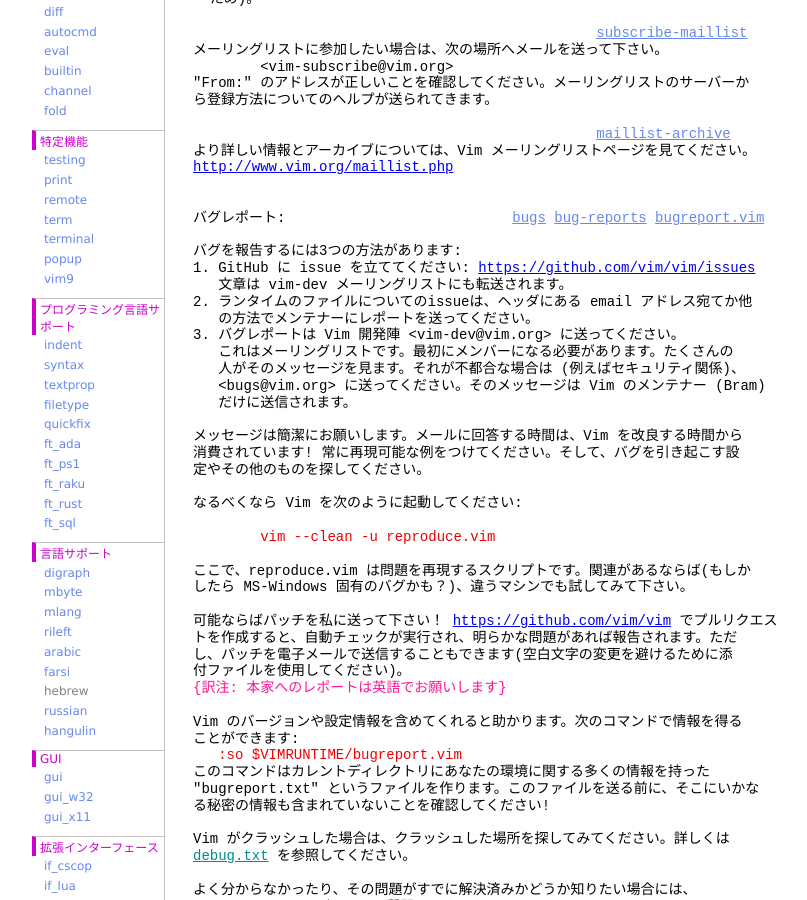
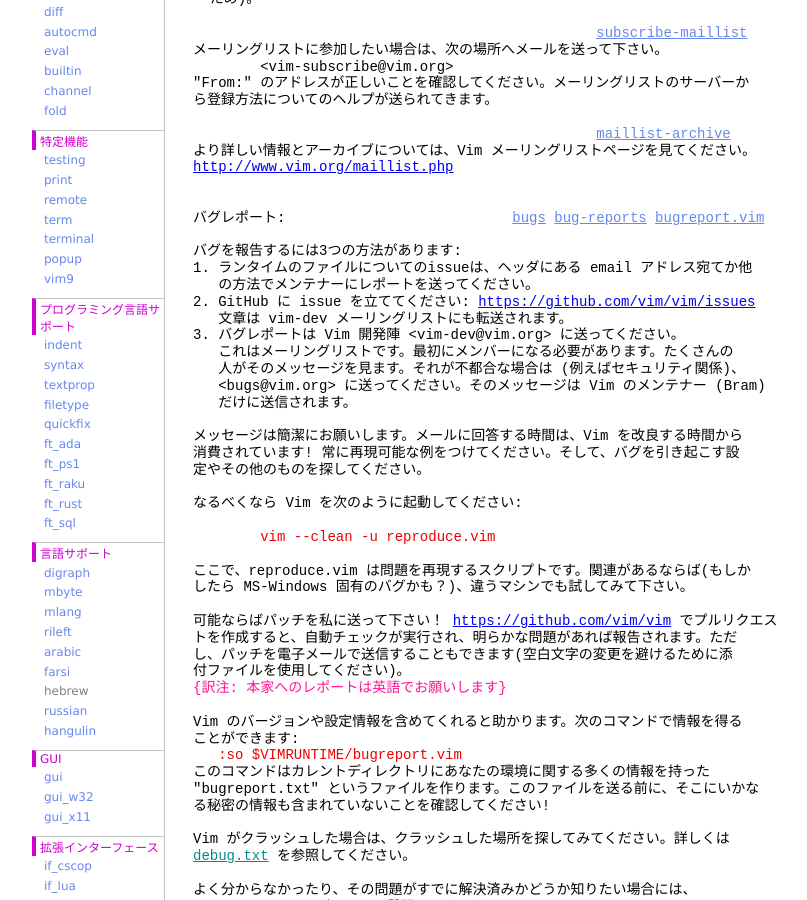
Before and after one commit to vim-jp/vimdoc-ja, a Jekyll site: the page built from intro.html, in a window 1280 px wide and 900 px high, scrolled down 2005 px. Shown: the whole window, without its empty margins (208-1015 px from the left). Built offline with Jekyll 4.4.1, drawn with Linux system fonts in a browser that asks for light colours; nearby versions of some CDN libraries; comment, search, counter and statistics services are not loaded; some of the changed text lies outside the part shown.

Commit message:
Generated by GitHub workflow 3386571318
https://github.com/vim-jp/vimdoc-ja-working/actions/runs/3386571318

```diff
--- a/intro.html
+++ b/intro.html
@@ -3,7 +3,7 @@ layout: vimdoc
 helpname: 'intro'
 ---
 <div id='vimCodeElement'>
-<a class="Constant" href="intro.html" name="intro.txt">intro.txt</a>&nbsp;&nbsp;&nbsp;&nbsp; For&nbsp;<span class="Identifier">Vim バージョン 9.0.</span>&nbsp;&nbsp;Last change: 2022 Apr 03<br>
+<a class="Constant" href="intro.html" name="intro.txt">intro.txt</a>&nbsp;&nbsp;&nbsp;&nbsp; For&nbsp;<span class="Identifier">Vim バージョン 9.0.</span>&nbsp;&nbsp;Last change: 2022 Oct 12<br>
 <br>
 <br>
 &nbsp;&nbsp;&nbsp;&nbsp;&nbsp;&nbsp;&nbsp;&nbsp;&nbsp;&nbsp;&nbsp;&nbsp;&nbsp;&nbsp;&nbsp;&nbsp;&nbsp;&nbsp;<span class="Identifier">VIMリファレンスマニュアル&nbsp;&nbsp;&nbsp;&nbsp;by Bram Moolenaar</span><br>
@@ -125,10 +125,10 @@ Vim のメーリングリストがいくつかあります:<br>
 バグレポート:&nbsp;&nbsp;&nbsp;&nbsp;&nbsp;&nbsp;&nbsp;&nbsp;&nbsp;&nbsp;&nbsp;&nbsp;&nbsp;&nbsp;&nbsp;&nbsp;&nbsp;&nbsp;&nbsp;&nbsp;&nbsp;&nbsp;&nbsp;&nbsp;&nbsp;&nbsp;&nbsp;<a class="Constant" href="intro.html#bugs" name="bugs">bugs</a>&nbsp;<a class="Constant" href="intro.html#bug-reports" name="bug-reports">bug-reports</a>&nbsp;<a class="Constant" href="intro.html#bugreport.vim" name="bugreport.vim">bugreport.vim</a><br>
 <br>
 バグを報告するには3つの方法があります:<br>
-1. GitHub に issue を立ててください:&nbsp;<span class="Constant"><a href="https://github.com/vim/vim/issues">https://github.com/vim/vim/issues</a></span><br>
+1. ランタイムのファイルについてのissueは、ヘッダにある email アドレス宛てか他<br>
+&nbsp;&nbsp; の方法でメンテナーにレポートを送ってください。<br>
+2. GitHub に issue を立ててください:&nbsp;<span class="Constant"><a href="https://github.com/vim/vim/issues">https://github.com/vim/vim/issues</a></span><br>
 &nbsp;&nbsp; 文章は vim-dev メーリングリストにも転送されます。<br>
-2. ランタイムのファイルについてのissueは、ヘッダにある email アドレス宛てか他<br>
-&nbsp;&nbsp; の方法でメンテナーにレポートを送ってください。<br>
 3. バグレポートは Vim 開発陣 &lt;vim-dev@vim.org&gt; に送ってください。<br>
 &nbsp;&nbsp; これはメーリングリストです。最初にメンバーになる必要があります。たくさんの<br>
 &nbsp;&nbsp; 人がそのメッセージを見ます。それが不都合な場合は (例えばセキュリティ関係)、<br>
@@ -527,6 +527,9 @@ Neovim&nbsp;&nbsp;Vimのクローン。2014年にVimのソースをフォーク
 ま使うことができます。あるいは、'&lt;' と '&gt;' も含めて、そのまま入力してください。<br>
 これは &quot;:set&quot; や &quot;:autocmd&quot; などの他のコマンドでは機能しません！<br>
 <br>
+この表記は、ダブルクォートで囲んだ文字列の先頭に &quot;\&lt;&quot; を付けて使用することがで<br>
+きます。例えば &quot;\<span class="Special">&lt;C-Space&gt;</span>&quot;。この結果、特殊なキーコードが生成されます。これを<br>
+読みやすいテキストに戻す変換には、<span class="Comment">keytrans()</span>&nbsp;を使用します。<br>
 <span class="PreProc">==============================================================================</span><br>
 5. モードの紹介&nbsp;&nbsp;&nbsp;&nbsp;&nbsp;&nbsp;&nbsp;&nbsp;&nbsp;&nbsp;&nbsp;&nbsp;&nbsp;&nbsp;&nbsp;&nbsp;&nbsp;&nbsp;&nbsp;&nbsp;&nbsp;&nbsp;&nbsp;&nbsp;&nbsp;&nbsp;&nbsp;&nbsp;&nbsp;&nbsp;&nbsp;&nbsp;&nbsp;<a class="Constant" href="intro.html#vim-modes-intro" name="vim-modes-intro">vim-modes-intro</a>&nbsp;<a class="Constant" href="intro.html#vim-modes" name="vim-modes">vim-modes</a><br>
 <br>
@@ -687,8 +690,8 @@ Q&nbsp;&nbsp;&nbsp;&nbsp;&nbsp;&nbsp;&nbsp;&nbsp;&nbsp;&nbsp;&nbsp;&nbsp;&nbsp;&
 &nbsp;&nbsp;&nbsp;&nbsp;&nbsp;&nbsp;&nbsp;&nbsp;&nbsp;&nbsp;&nbsp;&nbsp;&nbsp;&nbsp;&nbsp;&nbsp;&nbsp;&nbsp;&nbsp;&nbsp;&nbsp;&nbsp;&nbsp;&nbsp;- マップと短縮入力は使えない。<br>
 &nbsp;&nbsp;&nbsp;&nbsp;&nbsp;&nbsp;&nbsp;&nbsp;&nbsp;&nbsp;&nbsp;&nbsp;&nbsp;&nbsp;&nbsp;&nbsp;&nbsp;&nbsp;&nbsp;&nbsp;&nbsp;&nbsp;&nbsp;&nbsp;つまり、&quot;標準の&quot; 行編集コマンドだけを使って入力します<br>
 &nbsp;&nbsp;&nbsp;&nbsp;&nbsp;&nbsp;&nbsp;&nbsp;&nbsp;&nbsp;&nbsp;&nbsp;&nbsp;&nbsp;&nbsp;&nbsp;&nbsp;&nbsp;&nbsp;&nbsp;&nbsp;&nbsp;&nbsp;&nbsp;(削除に<span class="Special">&lt;Del&gt;</span>または<span class="Special">&lt;BS&gt;</span>、行削除に&nbsp;<span class="Special">CTRL-U</span>&nbsp;を使用する)。<br>
-&nbsp;&nbsp;&nbsp;&nbsp;&nbsp;&nbsp;&nbsp;&nbsp;&nbsp;&nbsp;&nbsp;&nbsp;&nbsp;&nbsp;&nbsp;&nbsp;&nbsp;&nbsp;&nbsp;&nbsp;&nbsp;&nbsp;&nbsp;&nbsp;Vim が &quot;ex&quot; という名前で実行された場合には、このモード<br>
-&nbsp;&nbsp;&nbsp;&nbsp;&nbsp;&nbsp;&nbsp;&nbsp;&nbsp;&nbsp;&nbsp;&nbsp;&nbsp;&nbsp;&nbsp;&nbsp;&nbsp;&nbsp;&nbsp;&nbsp;&nbsp;&nbsp;&nbsp;&nbsp;で起動します。<br>
+&nbsp;&nbsp;&nbsp;&nbsp;&nbsp;&nbsp;&nbsp;&nbsp;&nbsp;&nbsp;&nbsp;&nbsp;&nbsp;&nbsp;&nbsp;&nbsp;&nbsp;&nbsp;&nbsp;&nbsp;&nbsp;&nbsp;&nbsp;&nbsp;Vim が &quot;ex&quot; という名前かコマンドライン引数&nbsp;<a class="Identifier" href="starting.html#-e">-e</a>&nbsp;を使用<br>
+&nbsp;&nbsp;&nbsp;&nbsp;&nbsp;&nbsp;&nbsp;&nbsp;&nbsp;&nbsp;&nbsp;&nbsp;&nbsp;&nbsp;&nbsp;&nbsp;&nbsp;&nbsp;&nbsp;&nbsp;&nbsp;&nbsp;&nbsp;&nbsp;して実行された場合には、このモードで起動します。<br>
 &nbsp;&nbsp;&nbsp;&nbsp;&nbsp;&nbsp;&nbsp;&nbsp;&nbsp;&nbsp;&nbsp;&nbsp;&nbsp;&nbsp;&nbsp;&nbsp;&nbsp;&nbsp;&nbsp;&nbsp;&nbsp;&nbsp;&nbsp;&nbsp;&quot;Ex&quot; モードを抜けるには、&quot;:vi&quot; コマンド&nbsp;<a class="Identifier" href="editing.html#:visual">:visual</a>&nbsp;を使<br>
 &nbsp;&nbsp;&nbsp;&nbsp;&nbsp;&nbsp;&nbsp;&nbsp;&nbsp;&nbsp;&nbsp;&nbsp;&nbsp;&nbsp;&nbsp;&nbsp;&nbsp;&nbsp;&nbsp;&nbsp;&nbsp;&nbsp;&nbsp;&nbsp;います。<br>
 &nbsp;&nbsp;&nbsp;&nbsp;&nbsp;&nbsp;&nbsp;&nbsp;&nbsp;&nbsp;&nbsp;&nbsp;&nbsp;&nbsp;&nbsp;&nbsp;&nbsp;&nbsp;&nbsp;&nbsp;&nbsp;&nbsp;&nbsp;&nbsp;<span class="Todo">Note</span>: Vim の昔のバージョンでは &quot;Q&quot; がテキストを整形す<br>
@@ -701,7 +704,7 @@ Q&nbsp;&nbsp;&nbsp;&nbsp;&nbsp;&nbsp;&nbsp;&nbsp;&nbsp;&nbsp;&nbsp;&nbsp;&nbsp;&
 gQ&nbsp;&nbsp;&nbsp;&nbsp;&nbsp;&nbsp;&nbsp;&nbsp;&nbsp;&nbsp;&nbsp;&nbsp;&nbsp;&nbsp;&nbsp;&nbsp;&nbsp;&nbsp;&nbsp;&nbsp;&nbsp;&nbsp;&quot;Ex&quot; モードに切り替えます。&quot;Q&quot; と同じですが、実際に<br>
 &nbsp;&nbsp;&nbsp;&nbsp;&nbsp;&nbsp;&nbsp;&nbsp;&nbsp;&nbsp;&nbsp;&nbsp;&nbsp;&nbsp;&nbsp;&nbsp;&nbsp;&nbsp;&nbsp;&nbsp;&nbsp;&nbsp;&nbsp;&nbsp;&quot;:&quot; コマンドでコマンドを入力するのと同じように動作しま<br>
 &nbsp;&nbsp;&nbsp;&nbsp;&nbsp;&nbsp;&nbsp;&nbsp;&nbsp;&nbsp;&nbsp;&nbsp;&nbsp;&nbsp;&nbsp;&nbsp;&nbsp;&nbsp;&nbsp;&nbsp;&nbsp;&nbsp;&nbsp;&nbsp;す。コマンドライン編集や補完などがすべて利用可能です。<br>
-&nbsp;&nbsp;&nbsp;&nbsp;&nbsp;&nbsp;&nbsp;&nbsp;&nbsp;&nbsp;&nbsp;&nbsp;&nbsp;&nbsp;&nbsp;&nbsp;&nbsp;&nbsp;&nbsp;&nbsp;&nbsp;&nbsp;&nbsp;&nbsp;&quot;Ex&quot; モードを抜けるには、&quot;:vi&quot; コマンド&nbsp;<a class="Identifier" href="editing.html#:visual">:visual</a>&nbsp;を使<br>
+&nbsp;&nbsp;&nbsp;&nbsp;&nbsp;&nbsp;&nbsp;&nbsp;&nbsp;&nbsp;&nbsp;&nbsp;&nbsp;&nbsp;&nbsp;&nbsp;&nbsp;&nbsp;&nbsp;&nbsp;&nbsp;&nbsp;&nbsp;&nbsp;&quot;Ex&quot; モードを抜けるには、<a class="Comment" href="editing.html#:vi">:vi</a>&nbsp;コマンド(<a class="Comment" href="editing.html#:visual">:visual</a>)を使<br>
 &nbsp;&nbsp;&nbsp;&nbsp;&nbsp;&nbsp;&nbsp;&nbsp;&nbsp;&nbsp;&nbsp;&nbsp;&nbsp;&nbsp;&nbsp;&nbsp;&nbsp;&nbsp;&nbsp;&nbsp;&nbsp;&nbsp;&nbsp;&nbsp;います。<br>
 <br>
 <span class="PreProc">==============================================================================</span><br>
```
